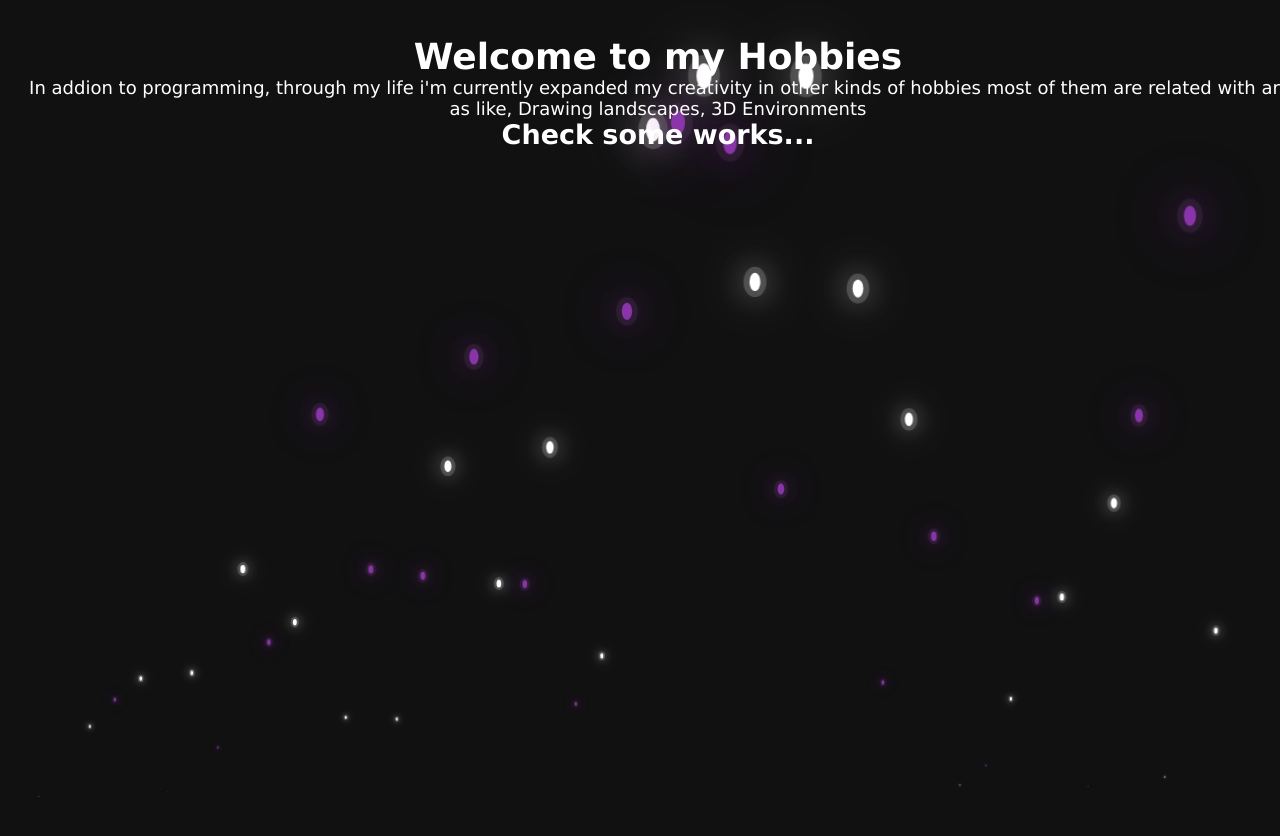
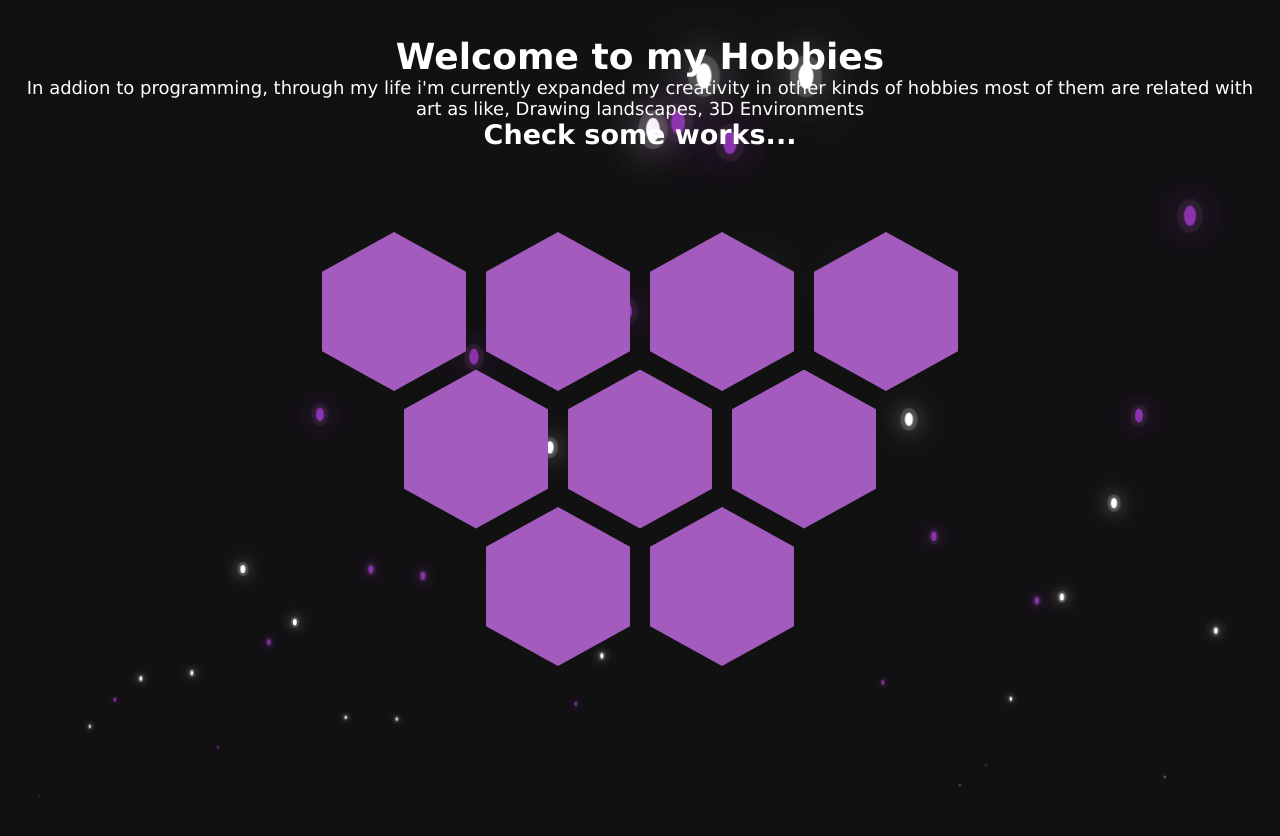
Before and after one commit to EricFabrizioRusso/Gallery, a plain HTML site: page index.html in a window 1280 px wide. Before the commit the page ends 800 px from the top, so only its background shows below. Drawn offline with Linux system fonts and the light colour scheme.

Commit message:
adding Js code to Gallery

```diff
--- a/index.html
+++ b/index.html
@@ -9,6 +9,8 @@
 <body>
     <div class="container__bubbles">
         <div class="bubbles">
+        </div>
+    </div>
     <div class="header">
        <div class="header__container">
            <h1 class="container__title">Welcome to my Hobbies</h1>
@@ -19,11 +21,28 @@
        <h2 class="header__check">Check some works...</h2>
    </div>
    <div class="main">
-                <div class="main__boxImages">
-                    <img src="" alt="">
+        <div class="hexagon-gallery">
+            <!-- <div class="hexagon">
+                <div class="hex"></div>
+                <div class="hex"></div>
+                <div class="hex"></div>
+                <div class="hex"></div>
+                <div class="hex"></div>
             </div>
+            <div class="hexagon">
+                <div class="hex"></div>
+                <div class="hex"></div>
+                <div class="hex"></div>
+                <div class="hex"></div>
             </div>
+            <div class="hexagon">
+                <div class="hex"></div>
+                <div class="hex"></div>
+                <div class="hex"></div>
+
+            </div> -->
         </div>
+
    </div>
 
 </body>
--- a/index.js
+++ b/index.js
@@ -2,21 +2,51 @@ const d=document,w=window,n=navigator;
 
 
 const $bubbles= d.querySelector(".bubbles");
+const $hexagonGallery= d.querySelector(".hexagon-gallery")
 let bubblesNum= 50;
+
+
+let hexagonColumn=3,
+hexagonRow= 4;
 
 
 
 d.addEventListener("DOMContentLoaded",()=>{
 
 
-    for(let i=0; i < bubblesNum; i++){
+    for(let b=0; b < bubblesNum; b++){
 
 
         const span= d.createElement("span")
         //span.textContent="hola"
-        span.style=`--i:${i * Math.random()}`
+        span.style=`--i:${b * Math.random()}`
         $bubbles.appendChild(span);
         //console.log(i)
+
+
+    }
+
+
+    for(let h=0; h < hexagonColumn; h++){
+
+        const hexagon= d.createElement("div")
+        hexagon.classList.add("hexagon")
+
+        for(let i= 0; i < hexagonRow; i++){
+
+            const hex= d.createElement("div");
+            hex.classList.add("hex");
+            hexagon.appendChild(hex);
+
+        }
+
+        $hexagonGallery.appendChild(hexagon);
+
+        if(hexagon.childElementCount === hexagonRow){
+
+            hexagonRow --;
+
+        }
 
 
     }
--- a/style.css
+++ b/style.css
@@ -24,15 +24,22 @@ body{
     font-family: 'Lucida Sans', 'Lucida Sans Regular', 'Lucida Grande', 'Lucida Sans Unicode', Geneva, Verdana, sans-serif;
     min-height: 100vh;
 
+
+    place-items: center;
+    overflow: hidden;
+
 }
 
 .container__bubbles{
 
-    position: relative;
+    position: fixed;
     z-index: 1;
+    top: 0;
+    left: 0;
     width: 100%;
     height: 100vh;
     overflow: hidden;
+
 
 
 }
@@ -91,8 +98,8 @@ body{
 
 .header{
 
-    position: fixed;
-    width: 100%;
+    position: relative;
+
     z-index: 2;
     display: flex;
     margin: 2em 1em;
@@ -100,6 +107,98 @@ body{
     align-items: center;
     flex-direction: column;
     text-align: center;
+
+
+
+}
+
+.main{
+
+
+    /*position: relative;
+    z-index: 2;
+    max-width: 1200px;
+    display: grid;
+    grid-template-columns: repeat(4, 200px);
+    margin: auto;
+    padding: 2em;
+    gap: 20px;*/
+
+
+}
+
+.main{
+
+    display: flex;
+    justify-content: center;
+    align-items: center;
+    position: relative;
+    z-index: 2;
+    max-width: 1200px;
+    margin: auto;
+    padding: 2em;
+
+
+}
+
+.hexagon-gallery{
+
+
+    position: relative;
+    z-index: 2;
+    max-width: 1200px;
+    width: 492px;
+    height: 454px;
+    display: grid;
+    place-items: center;
+
+
+
+}
+
+.hexagon-gallery .hexagon{
+
+    position: absolute;
+    display: flex;
+    justify-content: center;
+    align-items: center;
+
+
+}
+
+
+.hexagon-gallery .hexagon .hex{
+
+
+    background: rgb(163, 92, 190);
+    width: 144px;
+    height: 159px;
+    display: flex;
+    margin: 10px;
+    clip-path: polygon(50% 0%, 100% 25%, 100% 75%, 50%
+    100%, 0% 75%, 0% 25%);
+
+    transition: all .3s ease-in-out;
+    cursor: pointer;
+
+
+}
+
+.hexagon-gallery  .hexagon:nth-child(1){
+
+    top: 0;
+
+
+
+}
+.hexagon-gallery  .hexagon:nth-child(3){
+    bottom: 0;
+
+}
+
+.hexagon-gallery  .hexagon .hex:hover{
+
+    background: red;
 
 }
 
@@ -124,3 +223,23 @@ body{
 
 
 }
+
+@media screen and (max-width: 760px) {
+
+    .bubbles span{
+
+        position: relative;
+        width: 5px;
+        height: 5px;
+        background: var(--bubbles-main);
+        margin: 0 4px;
+        border-radius: 50%;
+        box-shadow: 0 0 0 10px #5b3b5e44,
+        0 0 50px var(--bubbles-main),
+        0 0 100px var(--bubbles-main);
+
+
+    }
+
+
+}
```
Lines whose indentation alone changed are shown as unchanged.
